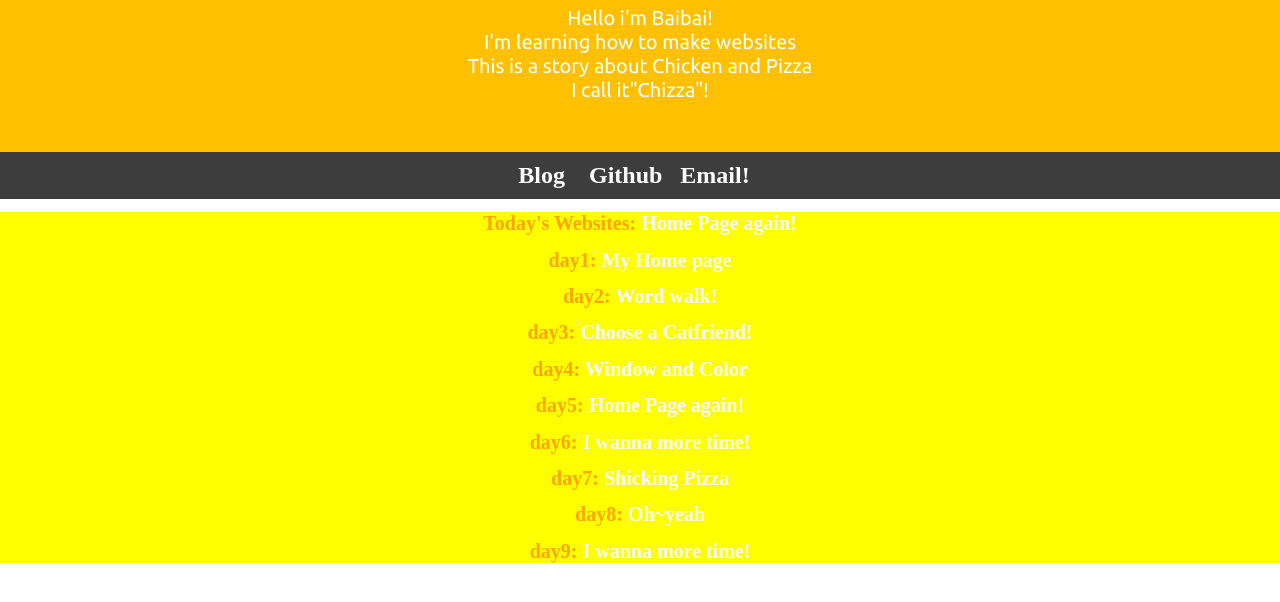
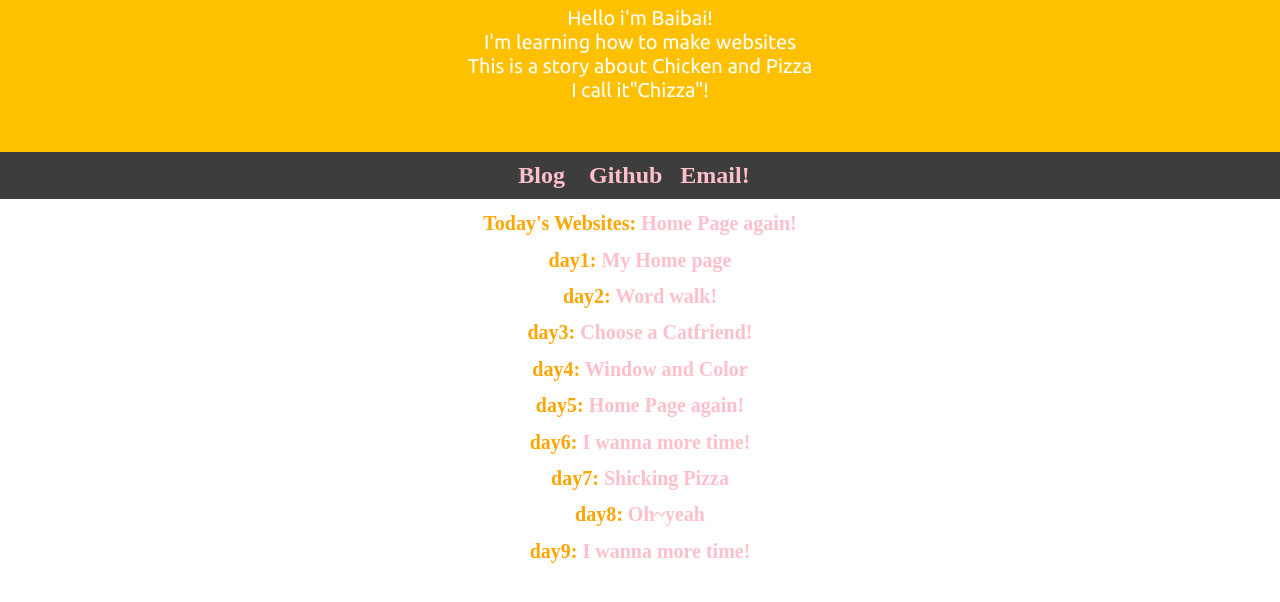
Before and after one commit to baibaino/baibaino.github.io, a plain HTML site: page index.html in a window 1280 px wide. Shown: the part 166-768 px from the top of the page. Drawn offline with Linux system fonts and the light colour scheme.

Commit message:
word pink

```diff
--- a/day5.css
+++ b/day5.css
@@ -11,7 +11,7 @@
     text-align:center;
 }
 .downbackground{
-	background-color: yellow;
+	background-color: #ffffff;
     height: 100%;
     width:100%;
     text-align:center;
@@ -63,7 +63,7 @@ h2 {
 }
 
 a:link {
-	color:white;
+	color:pink;
 	text-decoration: none;
 }
 
```
